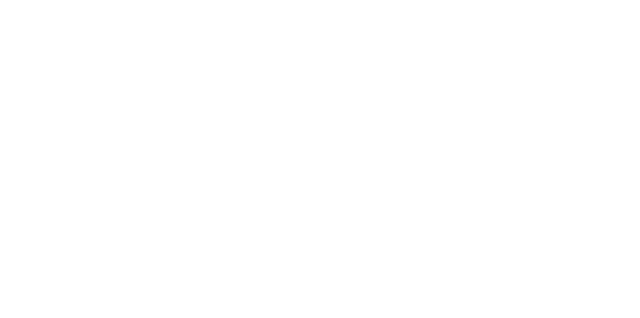
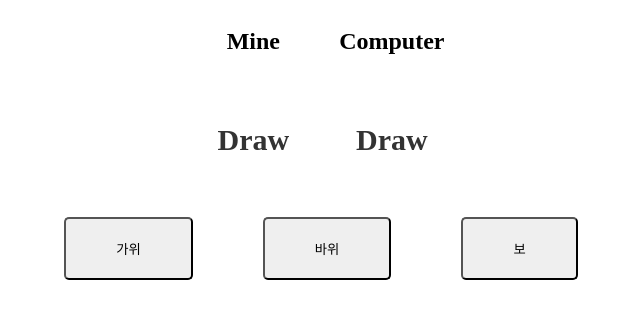
Before and after one commit to ysm3471/react_test, a plain HTML site: page index.html in a window 1280 px wide. Shown: the whole page, without its empty margins (292-932 px from the left). Drawn offline with Linux system fonts and the light colour scheme; the site is published under a folder, as on GitHub Pages, so addresses that start at the root find nothing.

Commit message:
Update index.html

```diff
--- a/index.html
+++ b/index.html
@@ -1 +1 @@
-<!doctype html><html lang="en"><head><meta charset="utf-8"/><link rel="icon" href="/favicon.ico"/><meta name="viewport" content="width=device-width,initial-scale=1"/><meta name="theme-color" content="#000000"/><meta name="description" content="Web site created using create-react-app"/><link rel="apple-touch-icon" href="/logo192.png"/><link rel="/manifest" href="/manifest.json"/><title>React App</title><script defer="defer" src="/static/js/main.068090f4.js"></script><link href="/static/css/main.c386a268.css" rel="stylesheet"></head><body><noscript>You need to enable JavaScript to run this app.</noscript><div id="root"></div></body></html>
+<!doctype html><html lang="en"><head><meta charset="utf-8"/><link rel="icon" href="/favicon.ico"/><meta name="viewport" content="width=device-width,initial-scale=1"/><meta name="theme-color" content="#000000"/><meta name="description" content="Web site created using create-react-app"/><link rel="apple-touch-icon" href="/logo192.png"/><link rel="/manifest" href="/manifest.json"/><title>React App</title><script defer="defer" src="react_test/static/js/main.068090f4.js"></script><link href="react_test/static/css/main.c386a268.css" rel="stylesheet"></head><body><noscript>You need to enable JavaScript to run this app.</noscript><div id="root"></div></body></html>
```
